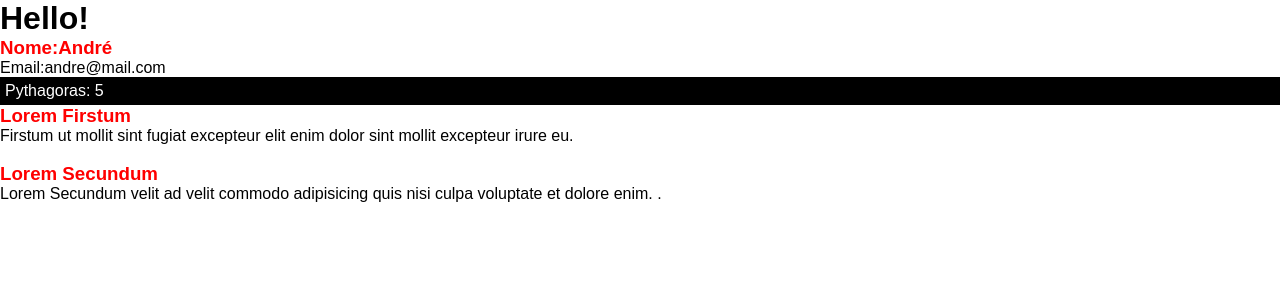
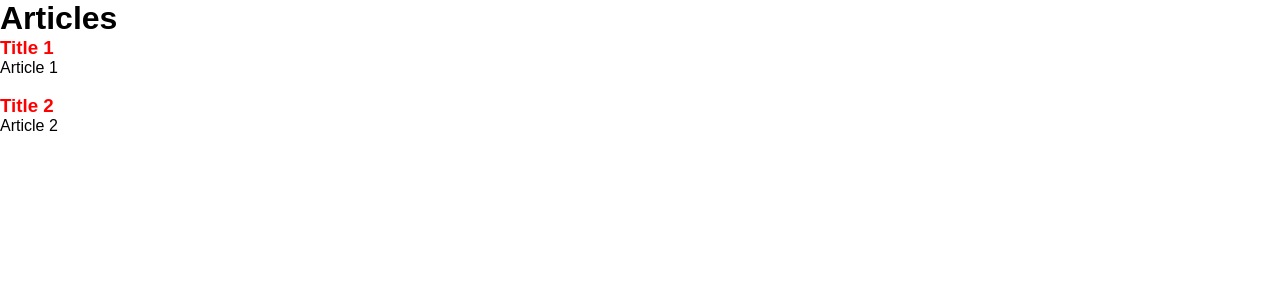
Before and after one commit to Zagaz/ReacBootcamp, a React (Vite) app: page / in a window 1280 px wide. Shown: the top 300 px of the page. Built offline with nearby package versions, Linux system fonts and the light colour scheme.

Commit message:
Map array

```diff
--- a/src/App.css
+++ b/src/App.css
@@ -1,20 +1,19 @@
-*{
-    margin : 0;
-    padding : 0;
-    box-sizing : border-box;
-    font-family: 'Poppins', sans-serif;
+* {
+  margin: 0;
+  padding: 0;
+  box-sizing: border-box;
+  font-family: "Poppins", sans-serif;
 }
 
-
-h3{
-     color : red;
+h3 {
+  color: red;
 }
 
-.pythagoras{
-     padding : 5px;
-     color: white;
-     background : black;
-     display : flex;
-     justify-content : flex-start;
-     align-items : center;
-}
+.pythagoras {
+  padding: 5px;
+  color: white;
+  background: black;
+  display: flex;
+  justify-content: flex-start;
+  align-items: center;
+}/*# sourceMappingURL=App.css.map */
--- a/src/App.jsx
+++ b/src/App.jsx
@@ -1,8 +1,22 @@
-function App() {
+
+import Article from './components/Article'
+
+
+export default  function App() {
+  let articles = [
+    {title : "Title 1",
+    article : "Article 1"},
+    {title : "Title 2",
+    article : "Article 2"},
+
+  ]
   return (
     <>
-      <h1>Hello!</h1>
+    <h1>Articles</h1>
+    {articles.map((article, index) => (
+      <Article key={index} title={article.title} article={article.article} />
+    ))}
     </>
   )
+
 }
-export default App
--- /dev/null
+++ b/src/App.scss
@@ -0,0 +1,20 @@
+*{
+    margin : 0;
+    padding : 0;
+    box-sizing : border-box;
+    font-family: 'Poppins', sans-serif;
+}
+
+
+h3{
+     color : red;
+}
+
+.pythagoras{
+     padding : 5px;
+     color: white;
+     background : black;
+     display : flex;
+     justify-content : flex-start;
+     align-items : center;
+}
--- a/src/components/Article.jsx
+++ b/src/components/Article.jsx
@@ -1,12 +1,9 @@
-export default function Article(props) {
-
+export default function Article({ title, article }) {
      return (
           <>
-          <h3>
-              { props.title}
-          </h3>
-          <p>{props.article}</p>
-          <br />
+               <h3>{title}</h3>
+               <p>{article}</p>
+               <br />
           </>
      )
 }
--- a/src/main.jsx
+++ b/src/main.jsx
@@ -4,18 +4,17 @@ import App from './App'
 // import Button from './components/Button'
 // import Table from './components/Table'
 // import Image from './components/views/Image'
-import Article from './components/Article'
-import Data from './components/Data'
+
+//import Data from './components/Data'
 import './App.css'
 
 
 ReactDOM.createRoot(document.getElementById('root')).render(
   <React.StrictMode>
     <App />
-    <Data />
 
-    <Article title = "Lorem Firstum" article = "Firstum ut mollit sint fugiat excepteur elit enim dolor sint mollit excepteur irure eu."/>
-    <Article title = "Lorem Secundum" article = "Lorem Secundum velit ad velit commodo adipisicing quis nisi culpa voluptate et dolore enim. ."/>
+
+
 
   </React.StrictMode>,
 )
```
Also changed, not shown: 1 other file (tests, documents, lock files or other folders).
